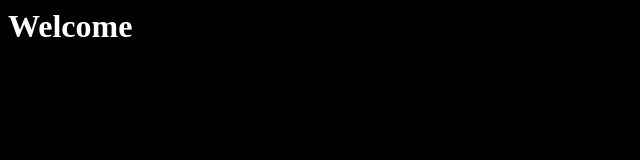
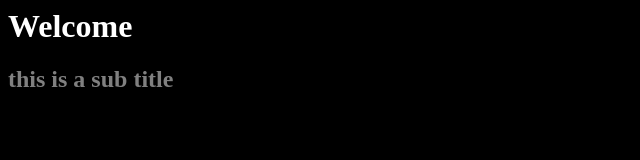
Before and after one commit to sam0090175/git, a plain HTML site: page index.html in a window 1280 px wide. Shown: the whole page, without its empty margins (0-640 px from the left). Drawn offline with Linux system fonts and the light colour scheme.

Commit message:
新增h2

```diff
--- a/css/all.scss
+++ b/css/all.scss
@@ -4,3 +4,7 @@ body{
 h1{
     color:#fff;
 }
+h2{
+    color:gray;
+
+}
--- a/index.html
+++ b/index.html
@@ -7,5 +7,6 @@
 </head>
 <body>
     <h1>Welcome</h1>
+    <h2>this is a sub title</h2>
 </body>
 </html>
```
Also changed, not shown: css/all.css, 1 other file.
